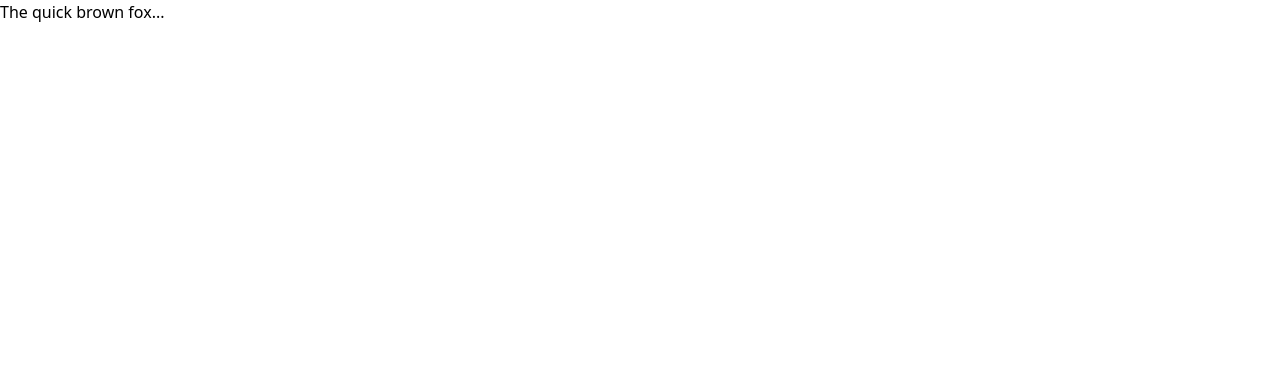
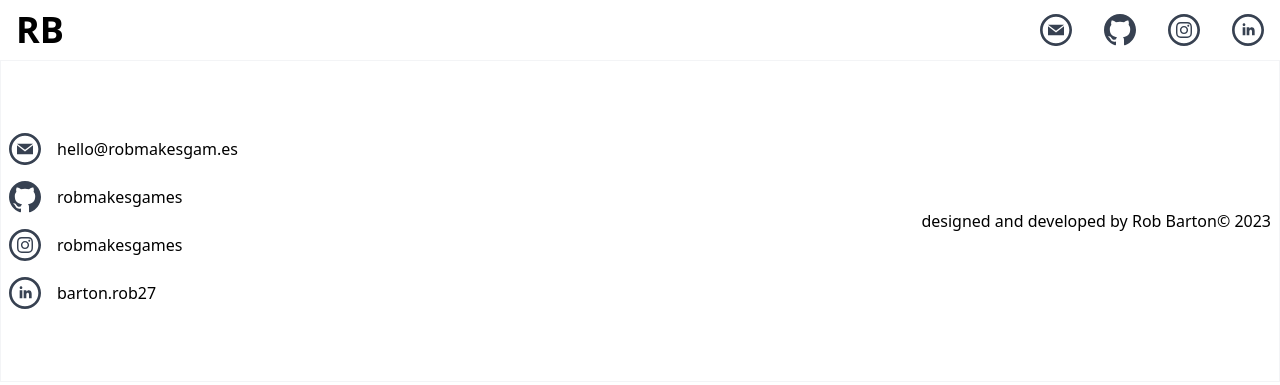
Before and after one commit to robbatr0n/robbarton.dev, a Gatsby site: page / in a window 1280 px wide. Built offline with nearby package versions, Linux system fonts and the light colour scheme; Gatsby itself is replaced by a stand-in of ours.

Commit message:
Added a layout component with a Navbar and Footer

```diff
--- /dev/null
+++ b/src/components/footer.js
@@ -0,0 +1,81 @@
+/**
+ * footer.js
+ * Rob Barton 2023
+ */
+
+import * as React from 'react';
+
+const Footer = () => {
+	var currentYear = new Date().getFullYear();
+	return (
+		<footer className="px-2 py-4 bg-white border border-gray-100 md:py-8 lg:py-12 xl:py-16 font-body">
+			<div className="container flex flex-col justify-between items-center mx-auto md:flex-row">
+				<div>
+					<ul>
+						<li className="flex items-center py-2">
+							<a
+								href="mailto:hello@robmakesgam.es"
+								className="text-gray-700 bg-transparent">
+								<svg
+									className="w-6 h-6 fill-current md:w-8 md:h-8"
+									xmlns="http://www.w3.org/2000/svg"
+									viewBox="0 0 24 24">
+									<path d="M12 2.02c5.514 0 10 4.486 10 10s-4.486 10-10 10-10-4.486-10-10 4.486-10 10-10zm0-2c-6.627 0-12 5.373-12 12s5.373 12 12 12 12-5.373 12-12-5.373-12-12-12zm0 12.55l-5.992-4.57h11.983l-5.991 4.57zm0 1.288l-6-4.629v6.771h12v-6.771l-6 4.629z" />
+								</svg>
+							</a>
+							<p className="ml-4">hello@robmakesgam.es</p>
+						</li>
+						<li className="flex items-center py-2">
+							<a
+								href="https://github.com/robmakesgames"
+								className="text-gray-700 bg-transparent">
+								<svg
+									className="w-6 h-6 fill-current md:w-8 md:h-8"
+									xmlns="http://www.w3.org/2000/svg"
+									viewBox="0 0 24 24">
+									<path d="M12 0c-6.626 0-12 5.373-12 12 0 5.302 3.438 9.8 8.207 11.387.599.111.793-.261.793-.577v-2.234c-3.338.726-4.033-1.416-4.033-1.416-.546-1.387-1.333-1.756-1.333-1.756-1.089-.745.083-.729.083-.729 1.205.084 1.839 1.237 1.839 1.237 1.07 1.834 2.807 1.304 3.492.997.107-.775.418-1.305.762-1.604-2.665-.305-5.467-1.334-5.467-5.931 0-1.311.469-2.381 1.236-3.221-.124-.303-.535-1.524.117-3.176 0 0 1.008-.322 3.301 1.23.957-.266 1.983-.399 3.003-.404 1.02.005 2.047.138 3.006.404 2.291-1.552 3.297-1.23 3.297-1.23.653 1.653.242 2.874.118 3.176.77.84 1.235 1.911 1.235 3.221 0 4.609-2.807 5.624-5.479 5.921.43.372.823 1.102.823 2.222v3.293c0 .319.192.694.801.576 4.765-1.589 8.199-6.086 8.199-11.386 0-6.627-5.373-12-12-12z" />
+								</svg>
+							</a>
+							<p className="ml-4">robmakesgames</p>
+						</li>
+						<li className="flex items-center py-2">
+							<a
+								href="https://www.instagram.com/robmakesgam.es"
+								className="text-gray-700 bg-transparent">
+								<svg
+									className="w-6 h-6 fill-current md:w-8 md:h-8"
+									xmlns="http://www.w3.org/2000/svg"
+									viewBox="0 0 24 24">
+									<path d="M12 2c5.514 0 10 4.486 10 10s-4.486 10-10 10-10-4.486-10-10 4.486-10 10-10zm0-2c-6.627 0-12 5.373-12 12s5.373 12 12 12 12-5.373 12-12-5.373-12-12-12zm0 7.082c1.602 0 1.792.006 2.425.035 1.627.074 2.385.845 2.46 2.459.028.633.034.822.034 2.424s-.006 1.792-.034 2.424c-.075 1.613-.832 2.386-2.46 2.46-.633.028-.822.035-2.425.035-1.602 0-1.792-.006-2.424-.035-1.63-.075-2.385-.849-2.46-2.46-.028-.632-.035-.822-.035-2.424s.007-1.792.035-2.424c.074-1.615.832-2.386 2.46-2.46.632-.029.822-.034 2.424-.034zm0-1.082c-1.63 0-1.833.007-2.474.037-2.18.1-3.39 1.309-3.49 3.489-.029.641-.036.845-.036 2.474 0 1.63.007 1.834.036 2.474.1 2.179 1.31 3.39 3.49 3.49.641.029.844.036 2.474.036 1.63 0 1.834-.007 2.475-.036 2.176-.1 3.391-1.309 3.489-3.49.029-.64.036-.844.036-2.474 0-1.629-.007-1.833-.036-2.474-.098-2.177-1.309-3.39-3.489-3.489-.641-.03-.845-.037-2.475-.037zm0 2.919c-1.701 0-3.081 1.379-3.081 3.081s1.38 3.081 3.081 3.081 3.081-1.379 3.081-3.081c0-1.701-1.38-3.081-3.081-3.081zm0 5.081c-1.105 0-2-.895-2-2 0-1.104.895-2 2-2 1.104 0 2.001.895 2.001 2s-.897 2-2.001 2zm3.202-5.922c-.397 0-.72.322-.72.72 0 .397.322.72.72.72.398 0 .721-.322.721-.72 0-.398-.322-.72-.721-.72z" />
+								</svg>
+							</a>
+							<p className="ml-4">robmakesgames</p>
+						</li>
+						<li className="flex items-center py-2">
+							<a
+								href="www.linkedin.com/in/robbatr0n"
+								className="text-gray-700 bg-transparent">
+								<svg
+									className="w-6 h-6 fill-current md:w-8 md:h-8"
+									xmlns="http://www.w3.org/2000/svg"
+									viewBox="0 0 24 24">
+									<path d="M12 2c5.514 0 10 4.486 10 10s-4.486 10-10 10-10-4.486-10-10 4.486-10 10-10zm0-2c-6.627 0-12 5.373-12 12s5.373 12 12 12 12-5.373 12-12-5.373-12-12-12zm-2 8c0 .557-.447 1.008-1 1.008s-1-.45-1-1.008c0-.557.447-1.008 1-1.008s1 .452 1 1.008zm0 2h-2v6h2v-6zm3 0h-2v6h2v-2.861c0-1.722 2.002-1.881 2.002 0v2.861h1.998v-3.359c0-3.284-3.128-3.164-4-1.548v-1.093z" />
+								</svg>
+							</a>
+							<p className="ml-4">barton.rob27</p>
+						</li>
+					</ul>
+				</div>
+				<div className="mt-12 md:mt-0">
+					<p>
+						designed and developed by Rob Barton
+						<span dangerouslySetInnerHTML={{ __html: '&copy; ' }} />
+						{currentYear}
+					</p>
+				</div>
+			</div>
+		</footer>
+	);
+};
+
+export default Footer;
--- /dev/null
+++ b/src/components/layout.js
@@ -0,0 +1,20 @@
+/**
+ * layout.js
+ * Rob Barton 2023
+ */
+
+import * as React from 'react';
+import Navbar from './navbar';
+import Footer from './footer';
+
+const Layout = ({ children }) => {
+	return (
+		<>
+			<Navbar />
+			<main>{children}</main>
+			<Footer />
+		</>
+	);
+};
+
+export default Layout;
--- /dev/null
+++ b/src/components/navbar.js
@@ -0,0 +1,83 @@
+/**
+ * navbar.js
+ * Rob Barton 2023
+ */
+
+import * as React from 'react';
+
+const Navbar = () => {
+	return (
+		<nav className="sticky top-0 z-50 px-2 py-2.5 bg-white rounded border-gray-200 sm:px-4">
+			<div className="container flex justify-between items-center mx-auto">
+				<a href="/">
+					<a aria-label="index" className="flex items-center">
+						<span className="self-center text-2xl font-semibold whitespace-nowrap hover:animate-spin md:text-4xl font-title">
+							RB
+						</span>
+					</a>
+				</a>
+				<div className="block w-auto">
+					<ul className="flex flex-row mt-0 space-x-8 text-sm md:font-medium">
+						<li>
+							<a href="mailto:hello@robmakesgam.es">
+								<a
+									aria-label="email"
+									className="block text-gray-700 bg-transparent">
+									<svg
+										className="w-6 h-6 fill-current md:w-8 md:h-8"
+										xmlns="http://www.w3.org/2000/svg"
+										viewBox="0 0 24 24">
+										<path d="M12 2.02c5.514 0 10 4.486 10 10s-4.486 10-10 10-10-4.486-10-10 4.486-10 10-10zm0-2c-6.627 0-12 5.373-12 12s5.373 12 12 12 12-5.373 12-12-5.373-12-12-12zm0 12.55l-5.992-4.57h11.983l-5.991 4.57zm0 1.288l-6-4.629v6.771h12v-6.771l-6 4.629z" />
+									</svg>
+								</a>
+							</a>
+						</li>
+						<li>
+							<a href="https://github.com/robmakesgames">
+								<a
+									aria-label="github"
+									className="block text-gray-700 bg-transparent">
+									<svg
+										className="w-6 h-6 fill-current md:w-8 md:h-8"
+										xmlns="http://www.w3.org/2000/svg"
+										viewBox="0 0 24 24">
+										<path d="M12 0c-6.626 0-12 5.373-12 12 0 5.302 3.438 9.8 8.207 11.387.599.111.793-.261.793-.577v-2.234c-3.338.726-4.033-1.416-4.033-1.416-.546-1.387-1.333-1.756-1.333-1.756-1.089-.745.083-.729.083-.729 1.205.084 1.839 1.237 1.839 1.237 1.07 1.834 2.807 1.304 3.492.997.107-.775.418-1.305.762-1.604-2.665-.305-5.467-1.334-5.467-5.931 0-1.311.469-2.381 1.236-3.221-.124-.303-.535-1.524.117-3.176 0 0 1.008-.322 3.301 1.23.957-.266 1.983-.399 3.003-.404 1.02.005 2.047.138 3.006.404 2.291-1.552 3.297-1.23 3.297-1.23.653 1.653.242 2.874.118 3.176.77.84 1.235 1.911 1.235 3.221 0 4.609-2.807 5.624-5.479 5.921.43.372.823 1.102.823 2.222v3.293c0 .319.192.694.801.576 4.765-1.589 8.199-6.086 8.199-11.386 0-6.627-5.373-12-12-12z" />
+									</svg>
+								</a>
+							</a>
+						</li>
+						<li>
+							<a href="https://www.instagram.com/robmakesgam.es">
+								<a
+									aria-label="instagram"
+									className="block text-gray-700 bg-transparent">
+									<svg
+										className="w-6 h-6 fill-current md:w-8 md:h-8"
+										xmlns="http://www.w3.org/2000/svg"
+										viewBox="0 0 24 24">
+										<path d="M12 2c5.514 0 10 4.486 10 10s-4.486 10-10 10-10-4.486-10-10 4.486-10 10-10zm0-2c-6.627 0-12 5.373-12 12s5.373 12 12 12 12-5.373 12-12-5.373-12-12-12zm0 7.082c1.602 0 1.792.006 2.425.035 1.627.074 2.385.845 2.46 2.459.028.633.034.822.034 2.424s-.006 1.792-.034 2.424c-.075 1.613-.832 2.386-2.46 2.46-.633.028-.822.035-2.425.035-1.602 0-1.792-.006-2.424-.035-1.63-.075-2.385-.849-2.46-2.46-.028-.632-.035-.822-.035-2.424s.007-1.792.035-2.424c.074-1.615.832-2.386 2.46-2.46.632-.029.822-.034 2.424-.034zm0-1.082c-1.63 0-1.833.007-2.474.037-2.18.1-3.39 1.309-3.49 3.489-.029.641-.036.845-.036 2.474 0 1.63.007 1.834.036 2.474.1 2.179 1.31 3.39 3.49 3.49.641.029.844.036 2.474.036 1.63 0 1.834-.007 2.475-.036 2.176-.1 3.391-1.309 3.489-3.49.029-.64.036-.844.036-2.474 0-1.629-.007-1.833-.036-2.474-.098-2.177-1.309-3.39-3.489-3.489-.641-.03-.845-.037-2.475-.037zm0 2.919c-1.701 0-3.081 1.379-3.081 3.081s1.38 3.081 3.081 3.081 3.081-1.379 3.081-3.081c0-1.701-1.38-3.081-3.081-3.081zm0 5.081c-1.105 0-2-.895-2-2 0-1.104.895-2 2-2 1.104 0 2.001.895 2.001 2s-.897 2-2.001 2zm3.202-5.922c-.397 0-.72.322-.72.72 0 .397.322.72.72.72.398 0 .721-.322.721-.72 0-.398-.322-.72-.721-.72z" />
+									</svg>
+								</a>
+							</a>
+						</li>
+						<li>
+							<a
+								aria-label="linkedin"
+								href="https://www.linkedin.com/in/robbatr0n"
+								className="block text-gray-700 bg-transparent">
+								<svg
+									className="w-6 h-6 fill-current md:w-8 md:h-8"
+									xmlns="http://www.w3.org/2000/svg"
+									viewBox="0 0 24 24">
+									<path d="M12 2c5.514 0 10 4.486 10 10s-4.486 10-10 10-10-4.486-10-10 4.486-10 10-10zm0-2c-6.627 0-12 5.373-12 12s5.373 12 12 12 12-5.373 12-12-5.373-12-12-12zm-2 8c0 .557-.447 1.008-1 1.008s-1-.45-1-1.008c0-.557.447-1.008 1-1.008s1 .452 1 1.008zm0 2h-2v6h2v-6zm3 0h-2v6h2v-2.861c0-1.722 2.002-1.881 2.002 0v2.861h1.998v-3.359c0-3.284-3.128-3.164-4-1.548v-1.093z" />
+								</svg>
+							</a>
+						</li>
+					</ul>
+				</div>
+			</div>
+		</nav>
+	);
+};
+
+export default Navbar;
--- a/src/pages/index.js
+++ b/src/pages/index.js
@@ -1,11 +1,13 @@
-import * as React from "react";
+/**
+ * index.js
+ * Rob Barton 2023
+ */
+
+import * as React from 'react';
+import Layout from '../components/layout';
 
 const IndexPage = () => {
-  return (
-    <main>
-      <p class="">The quick brown fox...</p>
-    </main>
-  );
+	return <Layout></Layout>;
 };
 
 export default IndexPage;
```
